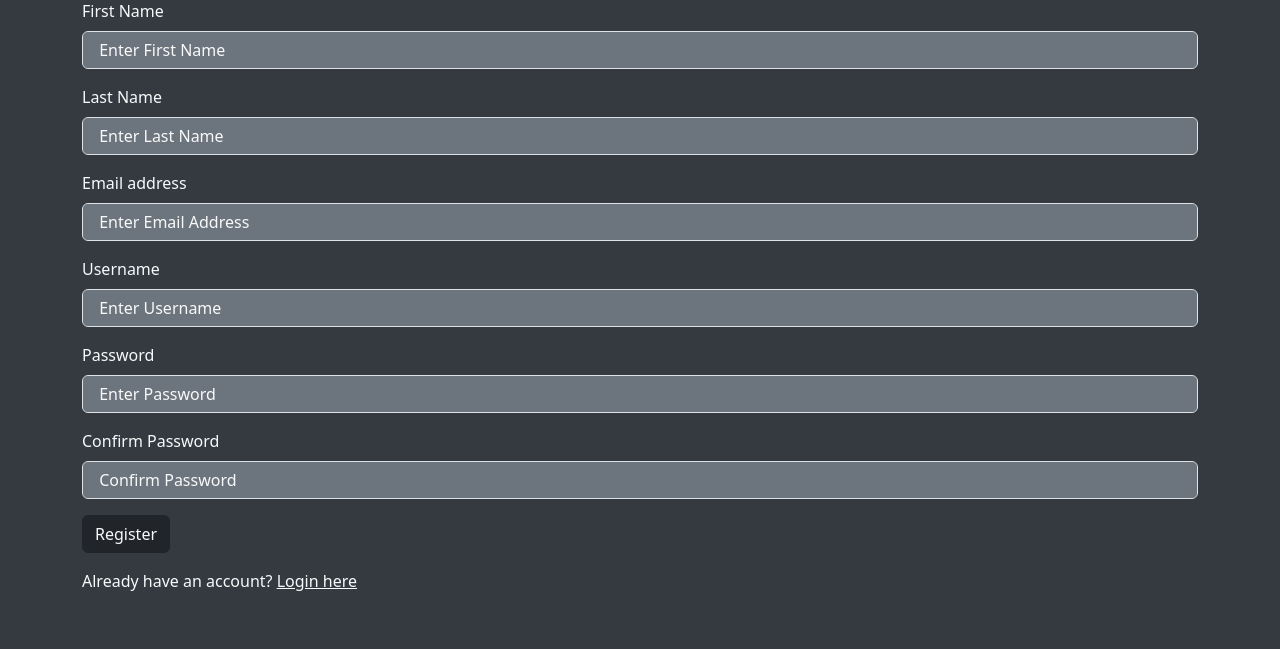
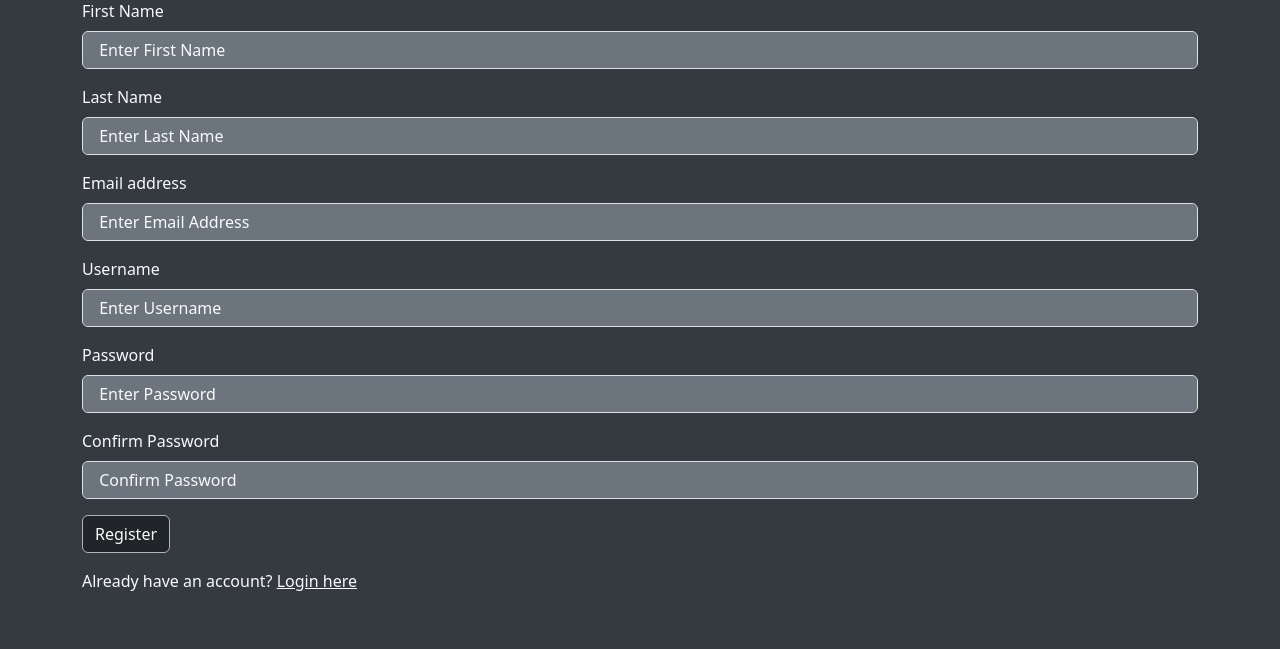
Before and after one commit to Balazs527/Sulis-Weblap02, a PHP site: page /register.php in a window 1280 px wide. Shown: the part 151-800 px from the top of the page. Run offline with PHP 8.4, Linux system fonts and the light colour scheme.

Commit message:
dark-theme.css módosítások/javítások..............

```diff
--- a/dark-theme.css
+++ b/dark-theme.css
@@ -59,7 +59,7 @@
 
 .btn {
   background-color: var(--bs-white);
-  border-color: var(--bs-white);
+  border-color: var(--bs-gray);
   color: var(--bs-dark);
 }
 
```
